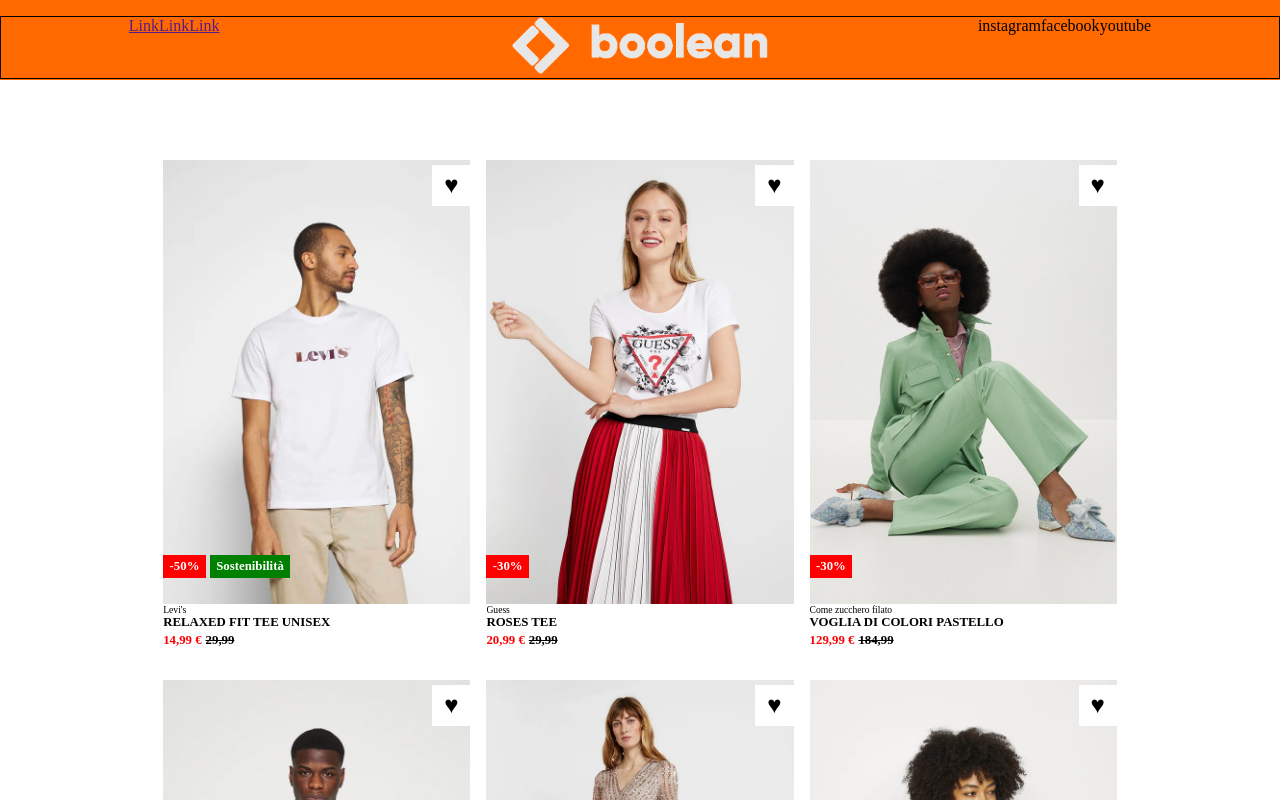
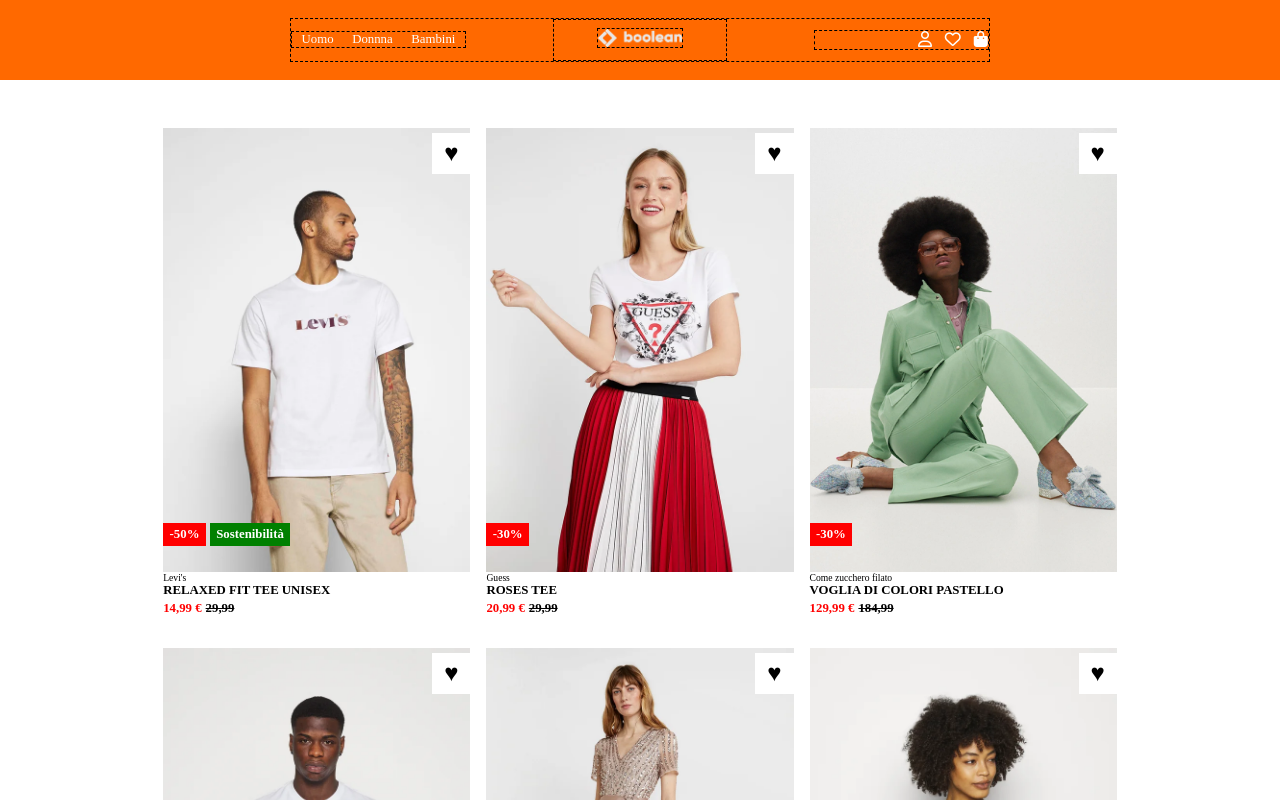
Before and after one commit to DanieleCascio-dev/html-css-boolando, a plain HTML site: page index.html in a window 1280 px wide. Shown: the top 800 px of the page. Drawn offline with Linux system fonts and the light colour scheme.

Commit message:
add: header, nav (wip)

```diff
--- a/css/style.css
+++ b/css/style.css
@@ -51,31 +51,69 @@
   font-weight: 600;
   font-size: 0.8rem;
 }
+
+a {
+  text-decoration: none;
+  color: inherit;
+}
 /* /Typography */
 
 /* HEADER */
 header {
   background-color: var(--header-bg);
   height: 80px;
+  width: 100%;
   padding: 1rem 0;
   margin-bottom: 2rem;
+  justify-content: center;
+  align-items: center;
+  position: fixed;
+  top: 0;
+  left: 0;
+  z-index: 1;
 }
+
 /* Nav */
 
 nav {
-  border: 1px solid black;
+  color: white;
 }
 
 .nav-container {
   justify-content: space-between;
+  align-items: center;
+  border: 1px dashed black;
 }
 
 .nav-col {
   width: calc(100% / 4);
+  border: 1px dashed black;
+}
+
+.logo-col {
+  text-align: center;
+  padding: 0.5rem 0;
+  vertical-align: middle;
+}
+
+.logo {
+  width: 50%;
+  justify-self: center;
+  border: 1px dashed black;
+}
+
+.type {
+  font-size: 0.8rem;
+  justify-content: space-around;
+  align-items: center;
+  border: 1px dashed black;
 }
 
 .social {
   justify-content: flex-end;
+  align-items: center;
+  gap: 0.8rem;
+  border: 1px dashed black;
 }
 
 /* /Nav */
@@ -83,7 +121,9 @@
 /* /HEADER */
 
 /* MAIN */
-
+main {
+  margin-top: 80px;
+}
 /* Grid */
 
 .grid {
--- a/index.html
+++ b/index.html
@@ -4,27 +4,35 @@
     <meta charset="UTF-8" />
     <meta name="viewport" content="width=device-width, initial-scale=1.0" />
     <link rel="stylesheet" href="css/style.css" />
+    <!-- font-awesom -->
+    <link
+      rel="stylesheet"
+      href="https://cdnjs.cloudflare.com/ajax/libs/font-awesome/6.4.2/css/all.min.css"
+      integrity="sha512-z3gLpd7yknf1YoNbCzqRKc4qyor8gaKU1qmn+CShxbuBusANI9QpRohGBreCFkKxLhei6S9CQXFEbbKuqLg0DA=="
+      crossorigin="anonymous"
+      referrerpolicy="no-referrer"
+    />
     <title>Document</title>
   </head>
   <body>
     <!-- /Header -->
-    <header>
+    <header class="flex">
       <!-- Nav -->
       <nav class="flex">
         <div class="nav-container flex center">
-          <ul class="flex nav-col">
-            <li><a href="">Link</a></li>
-            <li><a href="">Link</a></li>
-            <li><a href="">Link</a></li>
+          <ul class="flex nav-col type">
+            <li><a href="">Uomo</a></li>
+            <li><a href="">Donnna</a></li>
+            <li><a href="">Bambini</a></li>
           </ul>
-          <div class="logo nav-col">
-            <img src="img/boolean-logo.png" alt="" />
+          <div class="logo-col nav-col">
+            <img class="logo" src="img/boolean-logo.png" alt="" />
           </div>
 
           <ul class="flex social nav-col">
-            <li>instagram</li>
-            <li>facebook</li>
-            <li>youtube</li>
+            <li><a href=""><i class="fa-regular fa-user"></i></a></li>
+            <li><a href=""><i class="fa-regular fa-heart"></i></a></i></li>
+            <li><a href=""><i class="fa-solid fa-bag-shopping"></i></a></li>
           </ul>
         </div>
       </nav>
```
